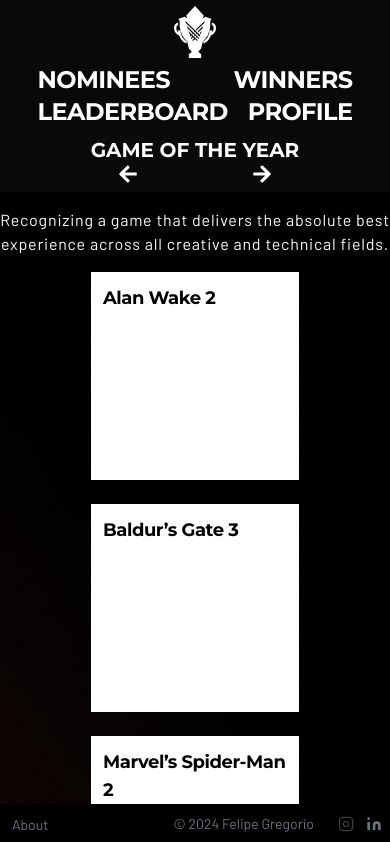
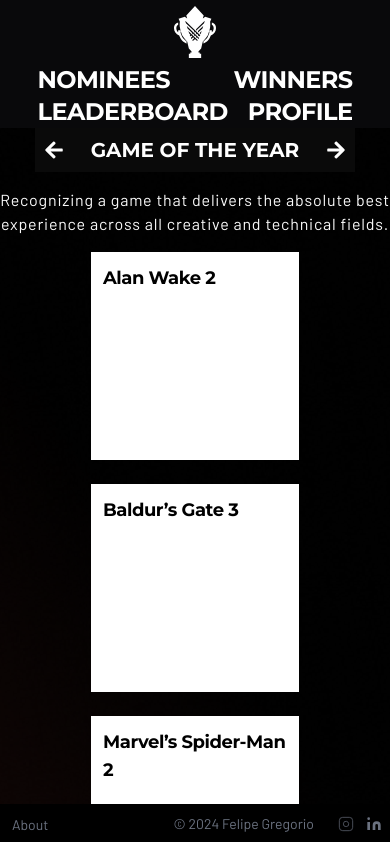
Before and after one commit to flp-gregorio/goty-bet, a React (Vite) app: page /nominees in a window 390 px wide. Shown: the top 842 px of the page. Built offline with nearby package versions, Linux system fonts and the light colour scheme.

Commit message:
refactor: Improve responsiveness of NavigationComponent

```diff
--- a/src/components/NavigationComponent.tsx
+++ b/src/components/NavigationComponent.tsx
@@ -9,25 +9,14 @@ type NavHeaderProps = {
 const NavigationComponent = (props: NavHeaderProps) => {
   return (
     <>
-      <div className="md:flex flex-grid items-center justify-center text-center text-white font-montserrat uppercase font-bold text-xl h-full w-full py-2 bg-neutral-950 md:flex-row md:justify-center md:items-center hidden">
+      <div className="flex items-center justify-center text-center text-white font-montserrat uppercase font-bold text-xs h-full w-full max-w-xs py-2 bg-neutral-950 flex-row md:max-w-screen-sm justify-around mx-2">
         <button className="uppercase text-xl order-2" onClick={props.onPrevious}>
-          <FaArrowLeft className="md:mr-0 mb-2 md:order-1" />
+          <FaArrowLeft className="" />
         </button>
-        <h1 className="font-bold min-w-[24rem] text-xl order-1 md:order-2">{props.headerText}</h1>
+        <h1 className="font-bold md:min-w-[24rem] text-xl order-1 order-2 mx-2">{props.headerText}</h1>
         <button className="uppercase text-xl order-3" onClick={props.onNext}>
-          <FaArrowRight className="md:ml-0 mt-2" />
+          <FaArrowRight className="" />
         </button>
-      </div>
-      <div className="md:hidden flex flex-col items-center justify-center text-center text-white font-montserrat uppercase font-bold text-xl h-full w-full py-2 bg-neutral-950">
-        <h1 className="font-bold min-w-[24rem] text-xl">{props.headerText}</h1>
-        <div className="flex min-w-[24rem] justify-evenly items-center">
-          <button className="uppercase text-xl" onClick={props.onPrevious}>
-            <FaArrowLeft />
-          </button>
-          <button className="uppercase text-xl" onClick={props.onNext}>
-            <FaArrowRight />
-          </button>
-        </div>
       </div>
     </>
   );
```
